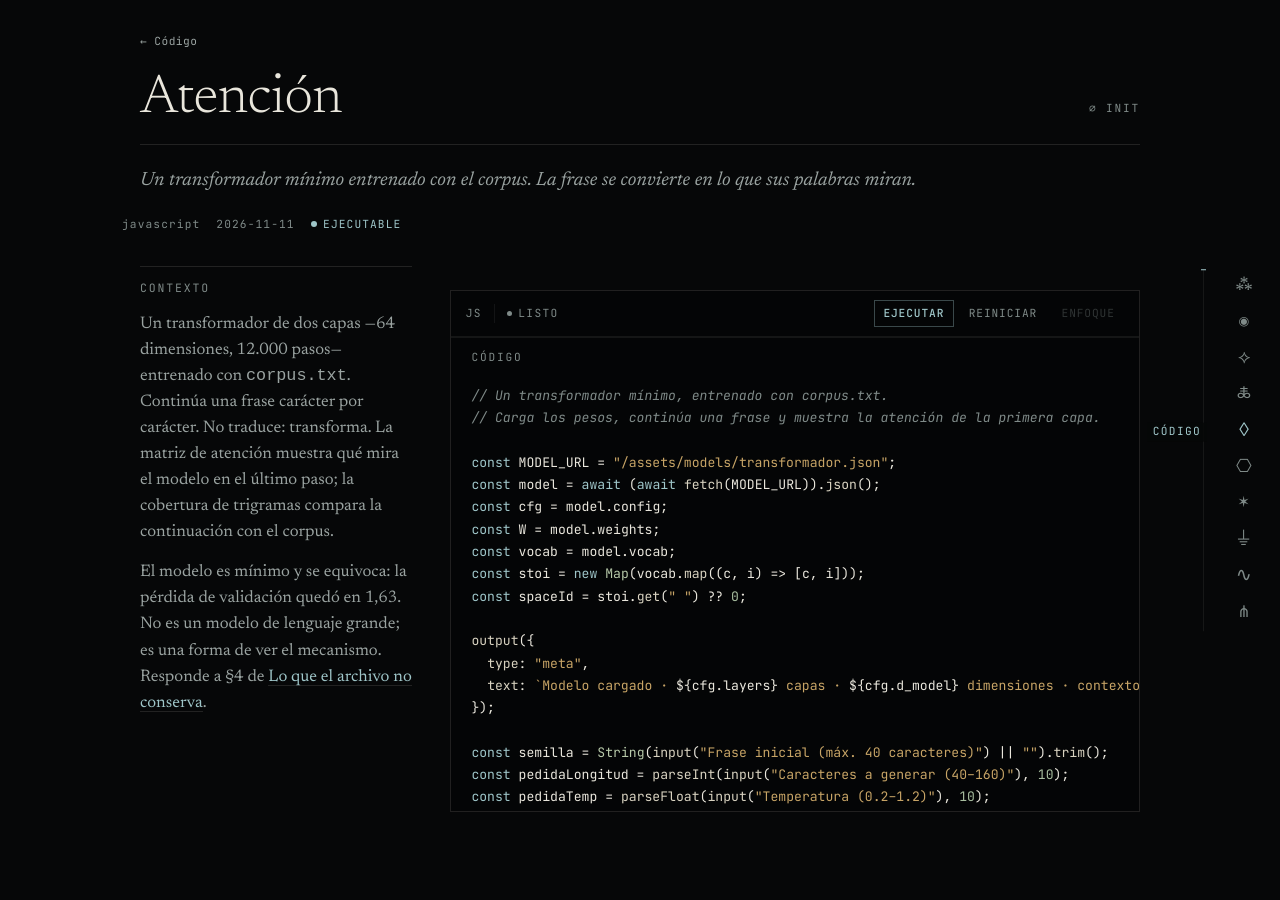
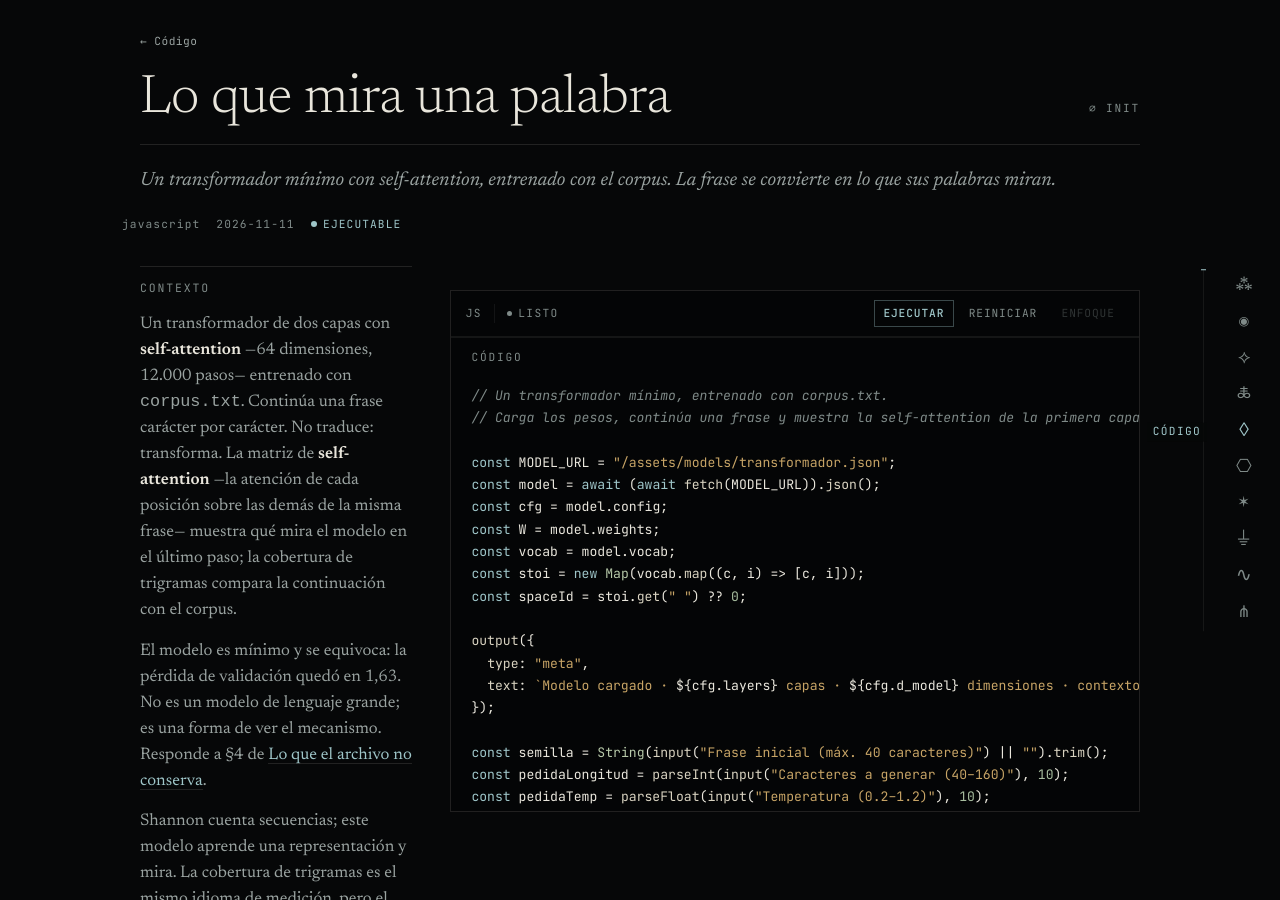
Before and after one commit to hugomoraga/kndl000, a Jekyll site: the page built from content/collections/_codigos/atencion.md, in a window 1280 px wide and 900 px high. Built offline with Jekyll 4.4.1, drawn with Linux system fonts in a browser that asks for light colours; some of the changed text lies outside the part shown.

Commit message:
refine: name the transformer piece and clarify self-attention
- change the visible title to Lo que mira una palabra while keeping /codigo/atencion/\n- state explicitly that the mechanism is self-attention\n- link the piece to the Shannon experiment and back

````diff
--- a/content/collections/_codigos/atencion.md
+++ b/content/collections/_codigos/atencion.md
@@ -1,18 +1,20 @@
 ---
 layout: codigo
-title: Atención
+title: "Lo que mira una palabra"
 date: 2026-11-11
 language: JavaScript
-concept: "Un transformador mínimo entrenado con el corpus. La frase se convierte en lo que sus palabras miran."
+concept: "Un transformador mínimo con self-attention, entrenado con el corpus. La frase se convierte en lo que sus palabras miran."
 ---
 
-Un transformador de dos capas —64 dimensiones, 12.000 pasos— entrenado con `corpus.txt`. Continúa una frase carácter por carácter. No traduce: transforma. La matriz de atención muestra qué mira el modelo en el último paso; la cobertura de trigramas compara la continuación con el corpus.
+Un transformador de dos capas con **self-attention** —64 dimensiones, 12.000 pasos— entrenado con `corpus.txt`. Continúa una frase carácter por carácter. No traduce: transforma. La matriz de **self-attention** —la atención de cada posición sobre las demás de la misma frase— muestra qué mira el modelo en el último paso; la cobertura de trigramas compara la continuación con el corpus.
 
 El modelo es mínimo y se equivoca: la pérdida de validación quedó en 1,63. No es un modelo de lenguaje grande; es una forma de ver el mecanismo. Responde a §4 de [Lo que el archivo no conserva](/rizoma/archivo/#transformar).
 
+Shannon cuenta secuencias; este modelo aprende una representación y mira. La cobertura de trigramas es el mismo idioma de medición, pero el mecanismo es otro. [Ver el experimento de Shannon](/codigo/experimento-shannon/).
+
 ```javascript
 // Un transformador mínimo, entrenado con corpus.txt.
-// Carga los pesos, continúa una frase y muestra la atención de la primera capa.
+// Carga los pesos, continúa una frase y muestra la self-attention de la primera capa.
 
 const MODEL_URL = "/assets/models/transformador.json";
 const model = await (await fetch(MODEL_URL)).json();
@@ -161,7 +163,7 @@ output({ type: "text", text: continuation });
 output({
   type: "grid",
   data: lastAttention,
-  label: "Atención de la primera capa",
+  label: "Self-attention de la primera capa",
   caption: "Filas: posición que mira. Columnas: posición mirada. La mitad superior está enmascarada."
 });
 output({
````
Also changed, not shown: content/collections/_codigos/experimento-shannon.md (+2 -0 lines), docs/rizoma/nota-transformador.md (+10 -6 lines).
